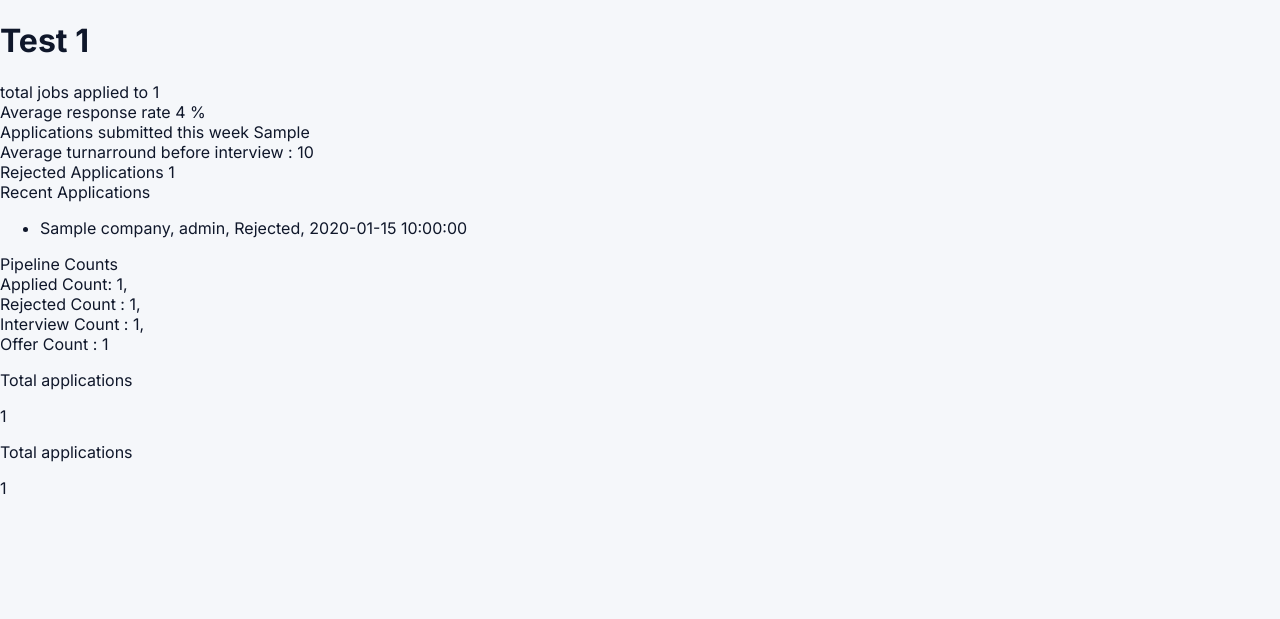
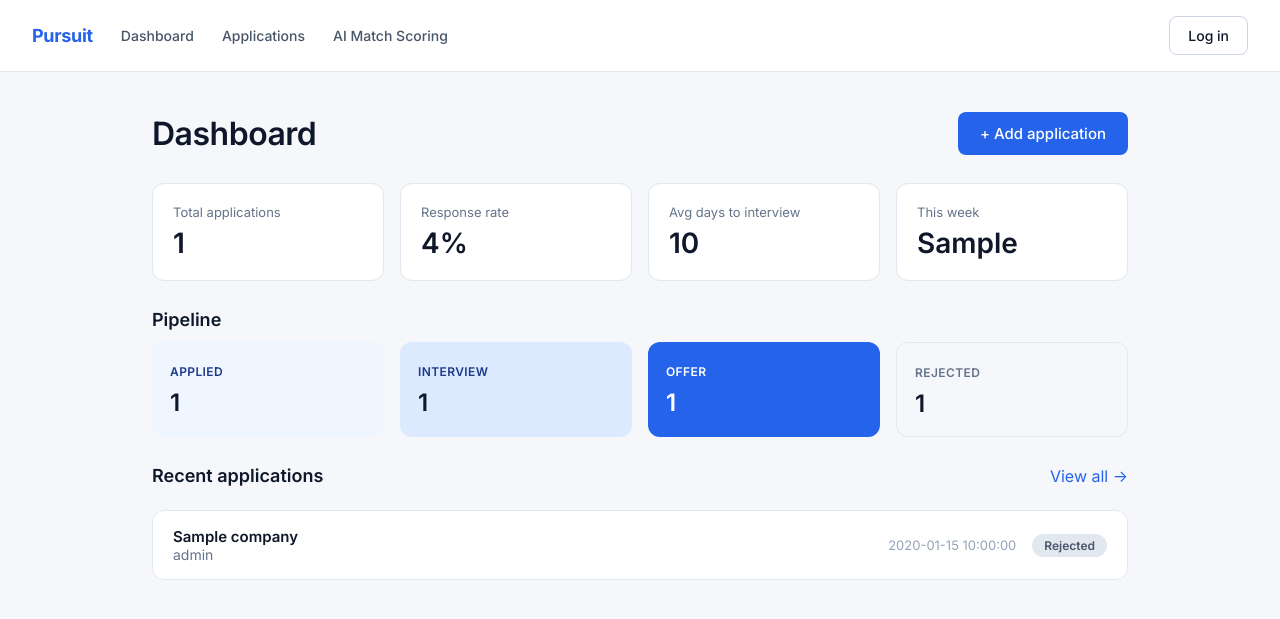
Before and after one commit to Voshana08/Job-Tracker-AI, a Flask app: template templates/dashboard.html in a window 1280 px wide. Shown: the top 619 px of the page. Run offline with Flask 3, Linux system fonts and the light colour scheme; the template is opened without the code that fills it: most values are stand-ins (such as "Sample title", 1, 10 or a date in 2020).

Commit message:
Dashboard page created

```diff
--- a/app.py
+++ b/app.py
@@ -110,7 +110,7 @@ def dashboard():
                         avg_days_to_interview=round(avg_days_to_interview),
                         applied_count = applied_count,
                         interview_count = interview_count,
-                        rejected_countq = rejected_count,
+                        rejected_count = rejected_count,
                         recent_applications = recent_applications,
                         offer_count = offer_count)
 
--- a/static/styles.css
+++ b/static/styles.css
@@ -20,6 +20,8 @@
     --tint-100: #eff6ff;
     --tint-200: #dbeafe;
     --tint-300: #bfdbfe;
+
+    --stone: #94a3b8;
 }
 
 * {
@@ -119,3 +121,204 @@ a:hover {
     color: var(--charcoal);
     margin: 0;
 }
+
+/* ---------- Nav (shared chrome) ---------- */
+.navbar {
+    display: flex;
+    align-items: center;
+    gap: 28px;
+    padding: 16px 32px;
+    background: var(--canvas);
+    border-bottom: 1px solid var(--hairline);
+}
+
+.navbar-brand {
+    font-weight: 700;
+    font-size: 18px;
+    letter-spacing: -0.3px;
+}
+
+.navbar-link {
+    font-size: 14px;
+    font-weight: 500;
+    color: var(--slate);
+}
+
+.navbar-spacer {
+    flex: 1;
+}
+
+.btn-outline {
+    background: transparent;
+    color: var(--ink);
+    border: 1px solid var(--hairline-strong);
+    border-radius: 8px;
+    padding: 10px 18px;
+    font-size: 14px;
+    font-weight: 500;
+    font-family: inherit;
+    cursor: pointer;
+}
+
+.btn-outline:hover {
+    background: var(--surface);
+    text-decoration: none;
+}
+
+/* ---------- Dashboard page ---------- */
+.dashboard {
+    max-width: 1040px;
+    margin: 0 auto;
+    padding: 40px 32px;
+}
+
+.dashboard-header {
+    display: flex;
+    justify-content: space-between;
+    align-items: center;
+    margin-bottom: 28px;
+}
+
+.dashboard-header h1 {
+    font-size: 32px;
+    font-weight: 600;
+    letter-spacing: -0.5px;
+    margin: 0;
+}
+
+.stat-grid {
+    display: grid;
+    grid-template-columns: repeat(4, 1fr);
+    gap: 16px;
+    margin-bottom: 28px;
+}
+
+.stat-box {
+    background: var(--canvas);
+    border: 1px solid var(--hairline);
+    border-radius: 12px;
+    padding: 20px;
+}
+
+.stat-box-label {
+    font-size: 13px;
+    color: var(--steel);
+    margin-bottom: 6px;
+}
+
+.stat-box-value {
+    font-size: 28px;
+    font-weight: 600;
+}
+
+.section-heading {
+    font-size: 18px;
+    font-weight: 600;
+    margin-bottom: 12px;
+}
+
+.pipeline-grid {
+    display: grid;
+    grid-template-columns: repeat(4, 1fr);
+    gap: 16px;
+    margin-bottom: 28px;
+}
+
+.pipeline-box {
+    border-radius: 12px;
+    padding: 18px;
+}
+
+.pipeline-label {
+    font-size: 12px;
+    font-weight: 600;
+    text-transform: uppercase;
+    letter-spacing: 0.4px;
+}
+
+.pipeline-value {
+    font-size: 24px;
+    font-weight: 600;
+    margin-top: 8px;
+}
+
+.pipeline-applied { background: var(--tint-100); }
+.pipeline-applied .pipeline-label { color: var(--primary-deep); }
+
+.pipeline-interview { background: var(--tint-200); }
+.pipeline-interview .pipeline-label { color: var(--primary-deep); }
+
+.pipeline-offer { background: var(--primary); }
+.pipeline-offer .pipeline-label,
+.pipeline-offer .pipeline-value { color: #ffffff; }
+
+.pipeline-rejected { background: var(--surface); border: 1px solid var(--hairline); }
+.pipeline-rejected .pipeline-label { color: var(--steel); }
+
+.recent-header {
+    display: flex;
+    justify-content: space-between;
+    align-items: baseline;
+    margin-bottom: 12px;
+}
+
+.recent-panel {
+    background: var(--canvas);
+    border: 1px solid var(--hairline);
+    border-radius: 12px;
+    overflow: hidden;
+}
+
+.recent-row {
+    display: flex;
+    justify-content: space-between;
+    align-items: center;
+    padding: 16px 20px;
+    border-bottom: 1px solid var(--hairline);
+}
+
+.recent-row:last-child {
+    border-bottom: none;
+}
+
+.recent-company {
+    font-weight: 600;
+    font-size: 15px;
+}
+
+.recent-role {
+    color: var(--steel);
+    font-size: 14px;
+}
+
+.recent-right {
+    display: flex;
+    align-items: center;
+    gap: 16px;
+}
+
+.recent-date {
+    color: var(--stone);
+    font-size: 13px;
+}
+
+.status-tag {
+    border-radius: 999px;
+    padding: 4px 12px;
+    font-size: 12px;
+    font-weight: 600;
+}
+
+.status-applied { background: #eff6ff; color: #1e3a8a; }
+.status-interview { background: #93c5fd; color: #1e3a8a; }
+.status-offer { background: #2563eb; color: #ffffff; }
+.status-rejected { background: #e2e8f0; color: #475569; }
+
+.empty-state {
+    background: var(--canvas);
+    border: 1px solid var(--hairline);
+    border-radius: 12px;
+    text-align: center;
+    padding: 48px;
+    color: var(--steel);
+}
--- a/templates/base.html
+++ b/templates/base.html
@@ -10,6 +10,15 @@
 </head>
 <body>
 
+<nav class="navbar">
+    <a href="{{ url_for('home') }}" class="navbar-brand">Pursuit</a>
+    <a href="{{ url_for('dashboard') }}" class="navbar-link">Dashboard</a>
+    <a href="{{ url_for('applications') }}" class="navbar-link">Applications</a>
+    <a href="#" class="navbar-link">AI Match Scoring</a>
+    <div class="navbar-spacer"></div>
+    <button type="button" class="btn-outline">Log in</button>
+</nav>
+
 {% block content %}
 {% endblock %}
 
--- a/templates/dashboard.html
+++ b/templates/dashboard.html
@@ -1,58 +1,75 @@
-<!DOCTYPE html>
-<html lang="en">
-<head>
-    <meta charset="UTF-8">
-    <meta name="viewport" content="width=device-width, initial-scale=1.0">
-
-    <title>Dashbaord</title>
-</head>
-<body>
 {% extends "base.html" %}
 
+{% block content %}
 
+<div class="dashboard">
+    <div class="dashboard-header">
+        <h1>Dashboard</h1>
+        <a href="#"><button type="button" class="btn-primary">+ Add application</button></a>
+    </div>
 
-{% block content %}
-<h1>Test 1 </h1>
-total jobs applied to {{total_rows}}
-<br>
-Average response rate {{response_rate}} % <br>
-Applications submitted this week {{applications_this_week}} <br>
-Average turnarround before interview : {{avg_days_to_interview}}
-<br>
-Rejected Applications {{rejected_count}}
-<br>
-Recent Applications
-<ul>
-{% for recent in recent_applications %}
+    <div class="stat-grid">
+        <div class="stat-box">
+            <div class="stat-box-label">Total applications</div>
+            <div class="stat-box-value">{{ total_rows }}</div>
+        </div>
+        <div class="stat-box">
+            <div class="stat-box-label">Response rate</div>
+            <div class="stat-box-value">{{ response_rate }}%</div>
+        </div>
+        <div class="stat-box">
+            <div class="stat-box-label">Avg days to interview</div>
+            <div class="stat-box-value">{{ avg_days_to_interview }}</div>
+        </div>
+        <div class="stat-box">
+            <div class="stat-box-label">This week</div>
+            <div class="stat-box-value">{{ applications_this_week }}</div>
+        </div>
+    </div>
 
-    <li>{{recent['company']}}, {{recent['role']}}, {{recent['status']}}, {{recent['date_applied']}}</li>
+    <div class="section-heading">Pipeline</div>
+    <div class="pipeline-grid">
+        <div class="pipeline-box pipeline-applied">
+            <span class="pipeline-label">Applied</span>
+            <div class="pipeline-value">{{ applied_count }}</div>
+        </div>
+        <div class="pipeline-box pipeline-interview">
+            <span class="pipeline-label">Interview</span>
+            <div class="pipeline-value">{{ interview_count }}</div>
+        </div>
+        <div class="pipeline-box pipeline-offer">
+            <span class="pipeline-label">Offer</span>
+            <div class="pipeline-value">{{ offer_count }}</div>
+        </div>
+        <div class="pipeline-box pipeline-rejected">
+            <span class="pipeline-label">Rejected</span>
+            <div class="pipeline-value">{{ rejected_count }}</div>
+        </div>
+    </div>
 
-{% endfor %}
+    <div class="recent-header">
+        <div class="section-heading">Recent applications</div>
+        <a href="{{ url_for('applications') }}">View all &rarr;</a>
+    </div>
 
-
-</ul>
-Pipeline Counts
-<br>
-Applied Count: {{applied_count}},
-<br>
-Rejected Count : {{rejected_count}},
-<br>
-Interview Count : {{interview_count}}, <br>
-Offer Count : {{offer_count}}
-
-
-
-<div class="stat-card">
-    <p class="stat-label">Total applications</p>
-    <p class="stat-number">{{ total_rows }}</p>
-</div>
-<div class="stat-card">
-    <p class="stat-label">Total applications</p>
-    <p class="stat-number">{{ total_rows }}</p>
+    {% if recent_applications %}
+    <div class="recent-panel">
+        {% for recent in recent_applications %}
+        <div class="recent-row">
+            <div>
+                <div class="recent-company">{{ recent['company'] }}</div>
+                <div class="recent-role">{{ recent['role'] }}</div>
+            </div>
+            <div class="recent-right">
+                <span class="recent-date">{{ recent['date_applied'] }}</span>
+                <span class="status-tag status-{{ recent['status']|lower }}">{{ recent['status'] }}</span>
+            </div>
+        </div>
+        {% endfor %}
+    </div>
+    {% else %}
+    <div class="empty-state">No applications match yet.</div>
+    {% endif %}
 </div>
 
-
-
-{%endblock %}
-</body>
-</html>
+{% endblock %}
```
